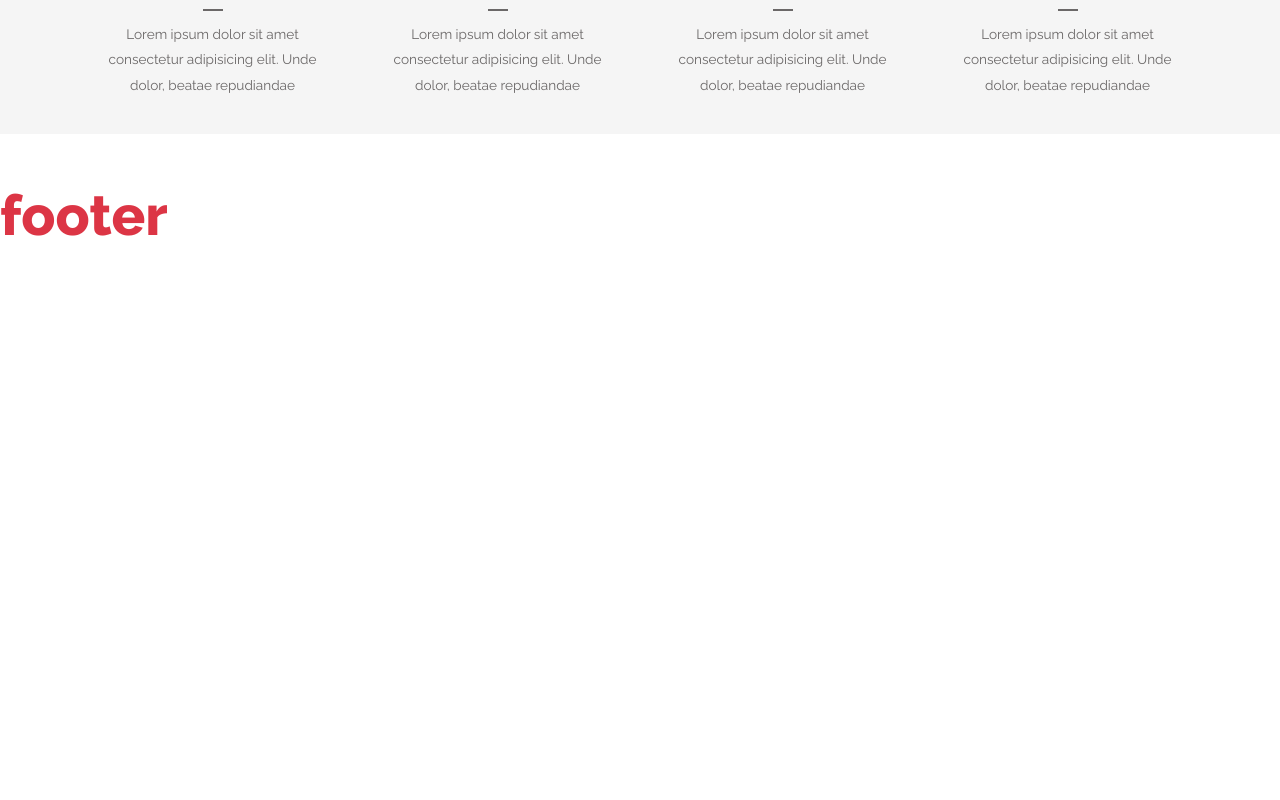
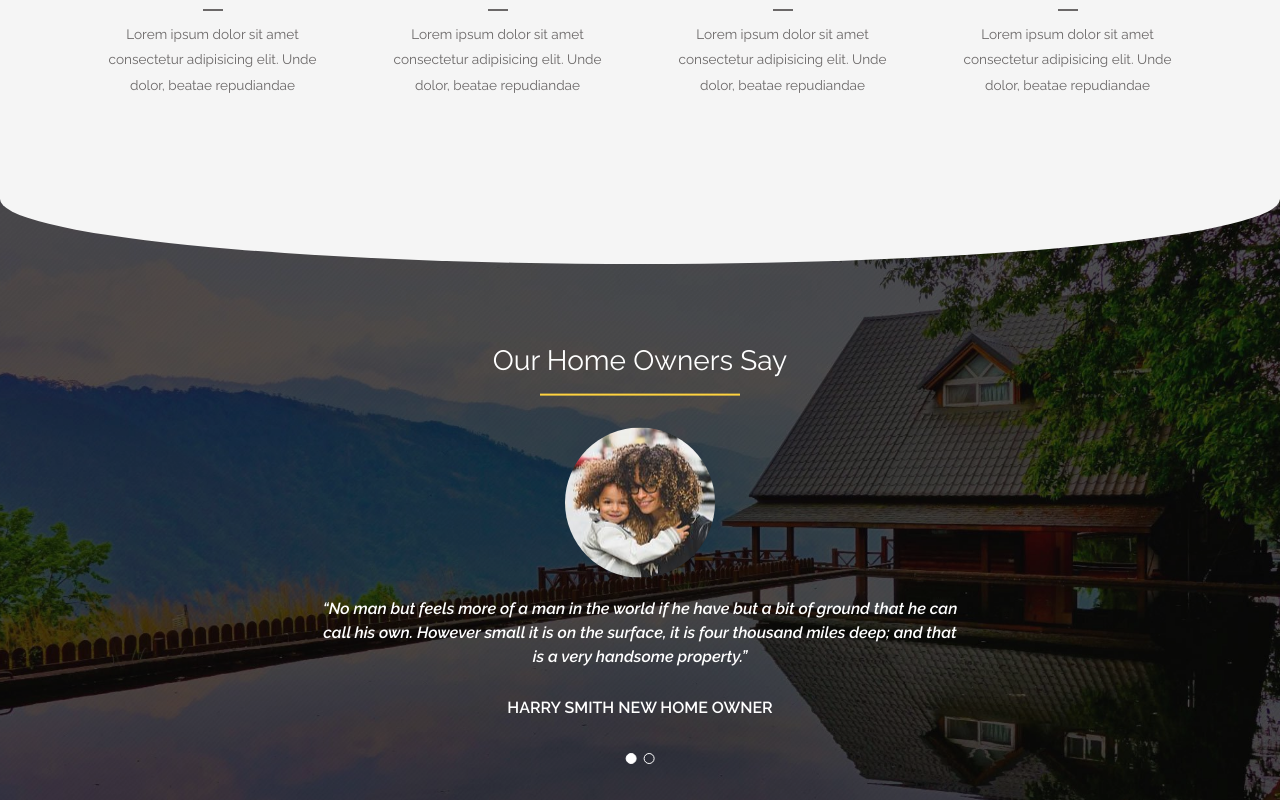
Before and after one commit to cochy98/proj-html-vuejs, a Vue app: page / in a window 1280 px wide. Shown: the part 3440-4240 px from the top of the page. Before the commit the page ends 3697 px from the top, so only its background shows below. Built offline with nearby package versions, Linux system fonts and the light colour scheme.

Commit message:
Add carousel

```diff
--- a/src/assets/scss/style.scss
+++ b/src/assets/scss/style.scss
@@ -117,3 +117,22 @@ div.end-section h6 {
   text-transform: uppercase;
   font-weight: 300;
 }
+
+div.arch {
+  width: 100%;
+  height: 130px;
+  background-color: white;
+  position: absolute;
+}
+
+div.arch.arch-top {
+  top: 0;
+  border-bottom-left-radius: 50%;
+  border-bottom-right-radius: 50%;
+}
+
+div.arch.arch-bottom {
+  bottom: 0;
+  border-top-left-radius: 50%;
+  border-top-right-radius: 50%;
+}
--- a/src/components/Header.vue
+++ b/src/components/Header.vue
@@ -30,6 +30,7 @@
                 class="nav-link"
                 :class="link.active ? 'active' : ''"
                 :href="link.href"
+                @click="switchActive(navLinks, index)"
                 >{{ link.name }}</a
               >
             </li>
@@ -94,25 +95,37 @@ export default {
         {
           active: false,
           name: "About",
-          href: "#",
+          href: "#about",
         },
         {
           active: false,
           name: "Services",
-          href: "#",
+          href: "#service",
         },
         {
           active: false,
           name: "Work",
-          href: "#",
+          href: "#work",
         },
         {
           active: false,
           name: "Articles",
-          href: "#",
+          href: "#articles",
         },
       ],
     };
+  },
+  methods: {
+    switchActive(arrayLink, selectedIndex) {
+      //console.log(selectedIndex);
+      // Mi assicuro che non ci sia la classe 'active' su nessun link
+      arrayLink.forEach((element) => {
+        element.active = false;
+      });
+
+      // Aggiungo la classe 'active' al link selezionato
+      arrayLink[selectedIndex].active = true;
+    },
   },
 };
 </script>
--- a/src/components/main-section/Articles.vue
+++ b/src/components/main-section/Articles.vue
@@ -67,6 +67,38 @@
         </div>
       </div>
     </div>
+    <div id="my-carousel">
+      <div class="layover"></div>
+      <div class="my-carousel-item">
+        <img
+          src="../../assets/images/home-parallax-144609983.jpg"
+          alt="banner image"
+          class="my-item-img"
+        />
+        <div class="my-item-description">
+          <h3 class="text-white">Our Home Owners Say</h3>
+          <div class="my-yellow-hr"></div>
+          <img
+            class="rounded-pill"
+            src="../../assets/images/home-testimonial-113165296.jpg"
+            alt="home-testimonial"
+          />
+          <p>
+            “No man but feels more of a man in the world if he have but a bit of
+            ground that he can call his own. However small it is on the surface,
+            it is four thousand miles deep; and that is a very handsome
+            property.”
+          </p>
+          <h6>Harry Smith new home owner</h6>
+        </div>
+      </div>
+      <div class="points-item">
+        <div class="current-item selected"></div>
+        <div class="current-item"></div>
+      </div>
+      <div class="arch arch-top"></div>
+      <div class="arch arch-bottom"></div>
+    </div>
   </section>
 </template>
 
@@ -117,5 +149,63 @@ section#articles {
       }
     }
   }
+
+  div#my-carousel {
+    width: 100%;
+    position: relative;
+
+    div.arch {
+      background-color: $light-gray-color;
+    }
+
+    div.points-item {
+      position: absolute;
+      bottom: 20%;
+      left: 50%;
+      transform: translate(-50%, 0);
+
+      .current-item {
+        width: 11px;
+        height: 11px;
+        margin: 0.2rem;
+        border-radius: 50%;
+        display: inline-block;
+        border: 1px solid white;
+      }
+
+      .current-item.selected {
+        background-color: white;
+      }
+    }
+
+    div.my-carousel-item {
+      img.my-item-img {
+        width: 100%;
+        height: 800px;
+        object-fit: cover;
+      }
+
+      div.my-item-description {
+        position: absolute;
+        top: 50%;
+        left: 50%;
+        transform: translate(-50%, -50%);
+        max-width: 650px;
+        text-align: center;
+        color: white;
+
+        p {
+          font-weight: 600;
+          font-style: italic;
+          margin: 1.2rem 0 1.8rem;
+        }
+
+        h6 {
+          text-transform: uppercase;
+          font-weight: 600;
+        }
+      }
+    }
+  }
 }
 </style>
--- a/src/components/main-section/Services.vue
+++ b/src/components/main-section/Services.vue
@@ -166,24 +166,5 @@ div#banner {
       text-transform: uppercase;
     }
   }
-
-  div.arch {
-    width: 100%;
-    height: 130px;
-    background-color: white;
-    position: absolute;
-  }
-
-  div.arch.arch-top {
-    top: 0;
-    border-bottom-left-radius: 50%;
-    border-bottom-right-radius: 50%;
-  }
-
-  div.arch.arch-bottom {
-    bottom: 0;
-    border-top-left-radius: 50%;
-    border-top-right-radius: 50%;
-  }
 }
 </style>
```
